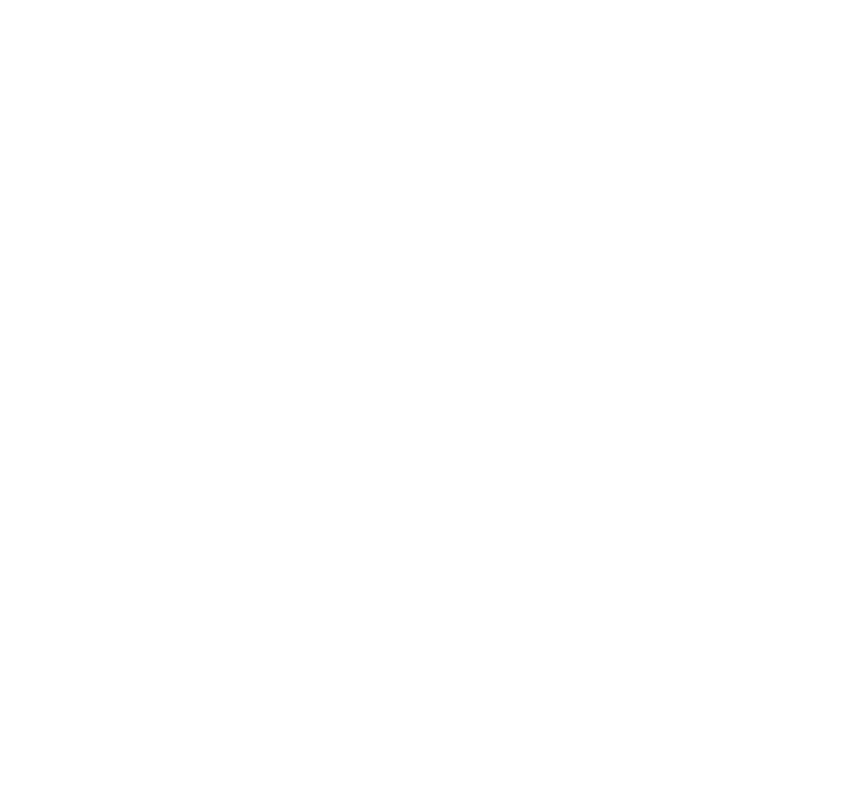
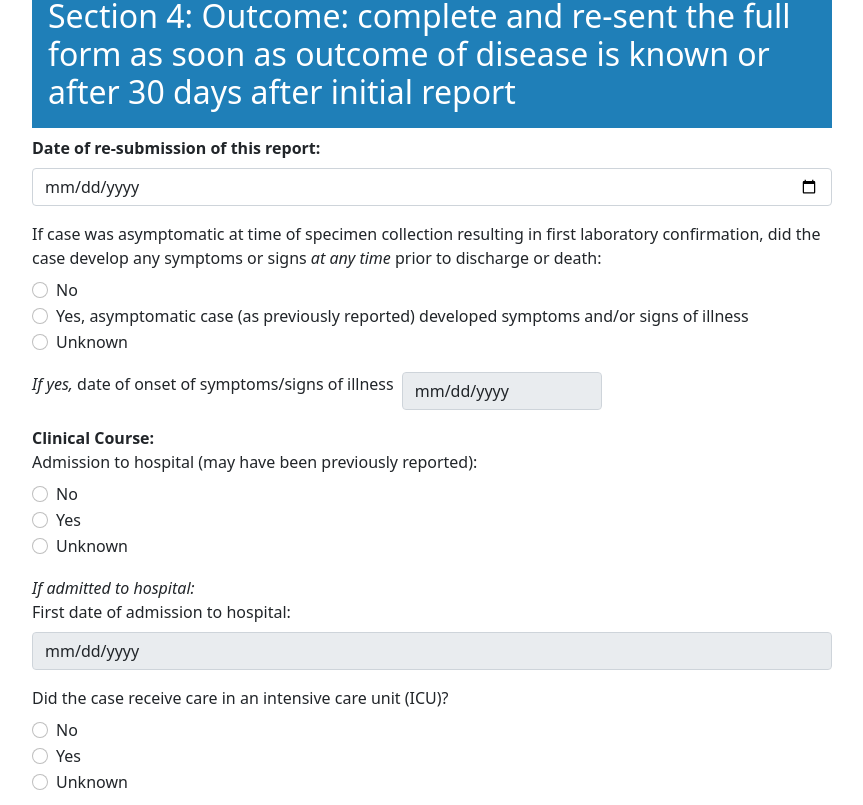
Before and after one commit to SoniaZaldana/covid19-reporting, a React (Create React App) app: page / in a window 1280 px wide. Shown: the part 4515-5320 px from the top of the page, without its empty margins (208-1071 px from the left). Before the commit the page ends 4600 px from the top, so only its background shows below. Built offline with nearby package versions, Linux system fonts and the light colour scheme.

Commit message:
adding section 4 to validation files

```diff
--- a/src/Validation.js
+++ b/src/Validation.js
@@ -13,7 +13,7 @@ const Validate = {
             whyTestedWriteIn: ''
         }
 
-        // Check is date is valid
+        // Check if date is valid
         const reportingDate = ValidationFunctions.unconvertDate(formFields.reportingDate);
         sectionStatus.reportingDate = ValidationFunctions.isDateInvalid(reportingDate).message;
         sectionStatus.invalid = sectionStatus.reportingDate ? 1 : 0;
@@ -123,7 +123,7 @@ const Validate = {
             clinicalAdmissionIsolationDate: ''
         }
 
-        // Check is date is valid
+        // Check if date is valid
         const clinicalDateLabTest = ValidationFunctions.unconvertDate(formFields.clinicalDateLabTest);
         sectionStatus.clinicalDateLabTest = ValidationFunctions.isDateInvalid(clinicalDateLabTest).message;
         sectionStatus.invalid = sectionStatus.clinicalDateLabTest ? 1 : 0;
@@ -134,7 +134,7 @@ const Validate = {
             sectionStatus.clinicalSymptoms = "Please select if there were any symptoms or signs at time of testing."
         }
 
-        // Check is date is valid
+        // Check if date is valid
         const clinicalSymptomsDate = ValidationFunctions.unconvertDate(formFields.clinicalSymptomsDate);
         sectionStatus.clinicalSymptomsDate = ValidationFunctions.isDateInvalid(clinicalSymptomsDate).message;
         sectionStatus.invalid = sectionStatus.clinicalSymptomsDate ? 1 : 0;
@@ -162,7 +162,7 @@ const Validate = {
             }
         }
 
-        // Check is date is valid
+        // Check if date is valid
         const clinicalAdmissionDate = ValidationFunctions.unconvertDate(formFields.clinicalAdmissionDate);
         sectionStatus.clinicalAdmissionDate = ValidationFunctions.isDateInvalid(clinicalAdmissionDate).message;
         sectionStatus.invalid = sectionStatus.clinicalAdmissionDate ? 1 : 0;
@@ -248,7 +248,7 @@ const Validate = {
 
         if (formFields.exposureContact === 'yes') {
             sectionStatus.invalid = 1;
-            sectionStatus.exposureContactSetting = ValidationFunctions.isContactConditionInvalid(formFields.exposureContactSetting).message;
+            sectionStatus.exposureContactSetting = ValidationFunctions.isContactSettingInvalid(formFields.exposureContactSetting).message;
 
             for (var j = 0; j < 5; j++) {
 
@@ -286,11 +286,99 @@ const Validate = {
         }
 
         return sectionStatus;
+    },
+    section4: (formFields, formErrors = undefined, submission = 0) => {
+        var sectionStatus = {
+            invalid: 0,
+            outcomeDateResubmission: '',
+            outcomeDevelopYesDate: '',
+            outcomeDateAdmission: '',
+            outcomeHealthOtherWriteIn: '',
+            outcomeDateRelease: '',
+            outcomeDateTest: '',
+            outcomeTotalContacts: ''
+        }
+
+        // Check if dates are valid
+        const outcomeDateResubmission = ValidationFunctions.unconvertDate(formFields.outcomeDateResubmission);
+        sectionStatus.outcomeDateResubmission = ValidationFunctions.isDateInvalid(outcomeDateResubmission).message;
+        sectionStatus.invalid = sectionStatus.outcomeDateResubmission ? 1 : 0;
+
+        const outcomeDevelopYesDate = ValidationFunctions.unconvertDate(formFields.outcomeDevelopYesDate);
+        sectionStatus.outcomeDevelopYesDate = ValidationFunctions.isDateInvalid(outcomeDevelopYesDate).message;
+        sectionStatus.invalid = sectionStatus.outcomeDevelopYesDate ? 1 : 0;
+
+        const outcomeDateAdmission = ValidationFunctions.unconvertDate(formFields.outcomeDateAdmission);
+        sectionStatus.outcomeDateAdmission = ValidationFunctions.isDateInvalid(outcomeDateAdmission).message;
+        sectionStatus.invalid = sectionStatus.outcomeDateAdmission ? 1 : 0;
+
+        const outcomeDateRelease = ValidationFunctions.unconvertDate(formFields.outcomeDateRelease);
+        sectionStatus.outcomeDateRelease = ValidationFunctions.isDateInvalid(outcomeDateRelease).message;
+        sectionStatus.invalid = sectionStatus.outcomeDateRelease ? 1 : 0;
+
+        const outcomeDateTest = ValidationFunctions.unconvertDate(formFields.outcomeDateTest);
+        sectionStatus.outcomeDateTest = ValidationFunctions.isDateInvalid(outcomeDateTest).message;
+        sectionStatus.invalid = sectionStatus.outcomeDateTest ? 1 : 0;
+
+        // Check if outcome description is valid
+        sectionStatus.outcomeHealthOtherWriteIn = ValidationFunctions.isHealthOutcomeStatemantInvalid(formFields.outcomeHealthOtherWriteIn).message;
+        sectionStatus.invalid = sectionStatus.outcomeHealthOtherWriteIn ? 1 : 0;
+
+        // Check total number of contacts for this case
+        sectionStatus.outcomeTotalContacts = ValidationFunctions.isTotalNumberContactInvalid(formFields.outcomeTotalContacts).message;
+        sectionStatus.invalid = sectionStatus.outcomeTotalContacts ? 1 : 0;
+
+        return sectionStatus;
     }
 
 }
 const ValidationFunctions = {
 
+    /*
+        Checks if total number of contacts is valid
+        Returns object {status, message}
+
+        Status is set to
+        0 when number is valid,
+        1 when number is empty,
+        2 when number is not a number
+    */
+    isTotalNumberContactInvalid: (number) => {
+        let result = {status: 0, message: ''};
+
+        if (number === '') {
+            result.status = 1;
+            result.message = 'Please enter total number of contacts';
+        } else if (!/^[0-9]+$/.test(number)) {
+            result.status = 2;
+            result.message = 'Number of contacts should consist of only numbers/digits';
+        }
+
+        return result;
+    },
+    /*
+        Check if health outcome description is valid
+        Returns object {status, message}
+
+        Status is set to
+        0 when outcome is valid,
+        1 when outcome is empty,
+        2 when outcome is not descriptive
+    */
+   isHealthOutcomeStatemantInvalid: (healthOutcome) => {
+    let result = {status: 0, message: ''};
+
+    if (healthOutcome === '') {
+        result.status = 1;
+        result.message = 'Please explain the health outcome';
+    } else if (healthOutcome.length < 4) {
+        result.status = 2;
+        result.message = 'Please be more descriptive';
+    }
+
+    return result;
+
+   },
     /*
         Check if contact ID is valid
         Returns object {status, message}
@@ -317,7 +405,7 @@ const ValidationFunctions = {
         0 when contact statement is valid,
         1 when contact statement is empty or too short
     */
-   isContactConditionInvalid: (conditionStatement) => {
+   isContactSettingInvalid: (conditionStatement) => {
     let result = {status: 0, message: ''};
 
     if (conditionStatement === '' || conditionStatement.length < 5) {
--- a/src/components/reportForm.js
+++ b/src/components/reportForm.js
@@ -199,13 +199,13 @@ class ReportForm extends Component {
                 formFields.patientSex = id.toLowerCase().replace('sex','');
             } else if (id === 'patientDiagnosisCountry') {
                 formFields.patientDiagnosisCountry = value;
-                formErrors.patientDiagnosisCountry = isFieldValid(id, value).message;
+                formErrors.patientDiagnosisCountry = Validate.section1(formFields).patientDiagnosisCountry;
             } else if (id === 'patientDiagnosisProvince') {
                 formFields.patientDiagnosisProvince = value;
-                formErrors.patientDiagnosisProvince = isFieldValid(id, value).message;
+                formErrors.patientDiagnosisProvince = Validate.section1(formFields).patientDiagnosisProvince;
             } else if (id === 'patientResidencyCountry') {
                 formFields.patientResidencyCountry = value;
-                formErrors.patientResidencyCountry = isFieldValid(id, value).message;
+                formErrors.patientResidencyCountry = Validate.section1(formFields).patientResidencyCountry;
             }
 
             this.setState({formErrors, formFields}, () => console.log(this.state));
@@ -408,35 +408,32 @@ class ReportForm extends Component {
             this.setState({formErrors, formFields}, () => console.log(this.state));
 
         },
-        temp: e => {
+        section4: e => {
+            // Section4 : Outcome : complete and re-sent the full form as...
             const {id, value} = e.target;
             let formErrors = this.state.formErrors;
             let formFields = this.state.formFields;
 
-
-
-
-        // Section4 : Outcome : complete and re-sent the full form as...
             if (id === 'outcomeDateResubmission') {
-            let date = convertDate(value);
+                let date = ValidationFunctions.convertDate(value);
                 formFields.outcomeDateResubmission = date;
-            formErrors.outcomeDateResubmission = isFieldValid('date', value).message;
+                formErrors.outcomeDateResubmission = Validate.section4(formFields).outcomeDateResubmission;
 
             } else if (id === 'outcomeDevelopNo' || id === 'outcomeDevelopYes' || id === 'outcomeDevelopUnknown') {
                 formFields.outcomeDevelop = id.replace('outcomeDevelop','').toLowerCase();
 
             } else if (id === 'outcomeDevelopYesDate') {
-            let date = convertDate(value);
+                let date = ValidationFunctions.convertDate(value);
                 formFields.outcomeDevelopYesDate = date;
-            formErrors.outcomeDevelopYesDate = isFieldValid('date', value).message;
+                formErrors.outcomeDevelopYesDate = Validate.section4(formFields).outcomeDevelopYesDate;
 
             } else if (id === 'outcomeAdmissionNo' || id === 'outcomeAdmissionYes' || id === 'outcomeAdmissionUnknown') {
                 formFields.outcomeAdmission = id.replace('outcomeAdmission','').toLowerCase();
 
             } else if (id === 'outcomeDateAdmission') {
-            let date = convertDate(value);
+                let date = ValidationFunctions.convertDate(value);
                 formFields.outcomeDateAdmission = date;
-            formErrors.outcomeDateAdmission = isFieldValid('date', value).message;
+                formErrors.outcomeDateAdmission = Validate.section4(formFields).outcomeDateAdmission;
 
             } else if (id === 'outcomeAdmissionICUNo' || id === 'outcomeAdmissionICUYes' || id === 'outcomeAdmissionICUUnknown') {
                 formFields.outcomeAdmissionICU = id.replace('outcomeAdmissionICU','').toLowerCase();
@@ -456,23 +453,23 @@ class ReportForm extends Component {
             } else if (id === 'outcomeHealthOtherWriteIn') {
 
                 formFields.outcomeHealthOtherWriteIn = value;
-            formErrors.outcomeHealthOtherWriteIn = isFieldValid('outcomeHealthOtherWriteIn', value).message;
+                formErrors.outcomeHealthOtherWriteIn = Validate.section4(formFields).outcomeHealthOtherWriteIn;
             } else if (id === 'outcomeDateRelease') {
-            let date = convertDate(value);
+                let date = ValidationFunctions.convertDate(value);
                 formFields.outcomeDateRelease = date;
-            formErrors.outcomeDateRelease = isFieldValid('date', value).message;
+                formErrors.outcomeDateRelease = Validate.section4(formFields).outcomeDateRelease;
 
             } else if (id === 'outcomeDateTest') {
-            let date = convertDate(value);
+                let date = ValidationFunctions.convertDate(value);
                 formFields.outcomeDateTest = date;
-            formErrors.outcomeDateTest = isFieldValid('date', value).message;
+                formErrors.outcomeDateTest = Validate.section4(formFields).outcomeDateTest;
             } else if (id === 'outcomeTestResultPositive' || id === 'outcomeTestResultNegative' || id === 'outcomeTestResultUnknown') {
 
                 formFields.outcomeTestResult = id.replace('outcomeTestResult','').toLowerCase();
 
             } else if (id === 'outcomeTotalContacts') {
                 formFields.outcomeTotalContacts = value;
-            formErrors.outcomeTotalContacts = isFieldValid('outcomeTotalContacts', value).message;
+                formErrors.outcomeTotalContacts = Validate.section4(formFields).outcomeTotalContacts;
 
             } else if (id === 'outcomeTotalContactsUnknown') {
                 if (e.target.checked) {
@@ -482,18 +479,13 @@ class ReportForm extends Component {
 
                     // Check if data already entered
                     if (formFields.outcomeTotalContacts === '') {
-                    formErrors.outcomeTotalContacts = isFieldValid('outcomeTotalContacts', '').message;
+                        formErrors.outcomeTotalContacts = Validate.section4(formFields).outcomeTotalContacts;
                     }
                 }
             }
 
-
-
-
-
             this.setState({formErrors, formFields}, () => console.log(this.state));
         }
-
     }
 
     render() {
@@ -504,9 +496,7 @@ class ReportForm extends Component {
                 <Section1 handleChange={this.handleChange.section1} formFields={this.state.formFields} formErrors={this.state.formErrors} />
                 <Section2 handleChange={this.handleChange.section2} formFields={this.state.formFields} formErrors={this.state.formErrors} />
                 <Section3 handleChange={this.handleChange.section3} formFields={this.state.formFields} formErrors={this.state.formErrors} />
-                {/*
-
-                <Section4 handleChange={this.handleChange.temp} formFields={this.state.formFields} formErrors={this.state.formErrors} /> */}
+                <Section4 handleChange={this.handleChange.section4} formFields={this.state.formFields} formErrors={this.state.formErrors} />
                 <Button variant="primary" type="submit">
                     Submit
                 </Button>
@@ -515,154 +505,4 @@ class ReportForm extends Component {
     }
 }
 
-// const isFormValid = formErrors => {
-//     let valid = true;
-
-//     Object.values(formErrors).forEach(val => {
-//         val.length > 0 && (valid=false);
-//     });
-
-//     return valid;
-// }
-
-// converts yyyy-mm-dd to dd/mm/yyyy
-const convertDate = date => {
-    var newDate = new Date(date + 'T00:00:00');
-    var dd = String(newDate.getDate()).padStart(2, '0');
-    var mm = String(newDate.getMonth() + 1).padStart(2, '0');
-    var yyyy = newDate.getFullYear();
-
-    return dd + '/' + mm + '/' + yyyy;
-}
-
-const isFieldValid = (name, value) => {
-
-    let result = {valid: true, message: ''};
-
-    switch (name) {
-        // date check
-        case 'date':
-            var date = new Date(value + 'T00:00:00');
-            var today = new Date();
-            today.setHours(0,0,0,0);
-
-            if (date > today) {
-                result.valid = false;
-                result.message = 'The date cannot be in the future';
-            }
-            break;
-        // Country error checking
-        case 'reportingCountry':
-        case 'patientDiagnosisCountry':
-        case 'patientResidencyCountry':
-        case 'exposureWorkerCountry':
-        case 'exposureTravelCountry':
-        case 'exposureContactCountry':
-            if (!/^[a-zA-Z]+$/.test(value)) {
-                result.valid = false;
-                result.message = 'Country must only contain letters';
-            } else if (value.length < 4) {
-                result.valid = false;
-                result.message = 'Country must have at least 4 letters';
-            }
-            if (value === '') {
-                result.valid = false;
-                result.message = 'Please enter a country';
-            }
-            break;
-        // Section1
-        case 'uniqueCaseId':
-            if (value === '') {
-                result.valid = false;
-                result.message = 'Please enter a unique case identifier';
-            }
-            break;
-        case 'patientAgeYears':
-            if (value > 150) {
-                result.valid = false;
-                result.message = 'Years cannot be greater than 150';
-            }
-            break;
-        case 'patientAgeMonths':
-            if (value > 12) {
-                result.valid = false;
-                result.message = 'Months cannot be greater than 12';
-            }
-            break;
-        case 'patientAgeDays':
-            if (value > 31) {
-                result.valid = false;
-                result.message = 'Days cannot be greater than 31';
-            }
-            break;
-        case 'patientDiagnosisProvince':
-            if (!/^[a-zA-Z]+$/.test(value)) {
-                result.valid = false;
-                result.message = 'Province must only contain letters';
-            } else if (value.length < 2) {
-                result.valid = false;
-                result.message = 'Province must have at least 2 characters';
-            }
-            if (value === '') {
-                result.valid = false;
-                result.message = 'Please enter a Province';
-            }
-            break;
-        // Section 3
-        case 'exposureWorkerCity':
-        case 'exposureTravelCity':
-            if (!/^[a-zA-Z]+$/.test(value)) {
-                result.valid = false;
-                result.message = 'City must only contain letters';
-            } else if (value.length < 2) {
-                result.valid = false;
-                result.message = 'City must have at least 3 characters';
-            }
-            if (value === '') {
-                result.valid = false;
-                result.message = 'Please enter a City';
-            }
-            break;
-        case 'exposureWorkerFacility':
-            if (value.length < 2) {
-                result.valid = false;
-                result.message = 'Facility must have at least 3 characters';
-            }
-            if (value === '') {
-                result.valid = false;
-                result.message = 'Please enter a Facility';
-            }
-            break;
-        case 'exposureContactSetting':
-            if (value === '') {
-                result.valid = false;
-                result.message = 'Please type the contact setting';
-            }
-            break;
-        // Section 4
-        case 'outcomeHealthOtherWriteIn':
-            if (value === '') {
-                result.valid = false;
-                result.message = 'Please explain the health outcome';
-            } else if (value.length < 4) {
-                result.valid = false;
-                result.message = 'Please be more descriptive';
-            }
-            break;
-        case 'outcomeTotalContacts':
-            if (value === '') {
-                result.valid = false;
-                result.message = 'Please enter total number of contacts';
-            } else if (!/^[0-9]+$/.test(value)) {
-                result.valid = false;
-                result.message = 'Number of contacts should consist of only numbers/digits';
-            }
-            break;
-        default:
-            break;
-    }
-
-    return result;
-}
-
 export default ReportForm;
```
Lines whose indentation alone changed are shown as unchanged.
